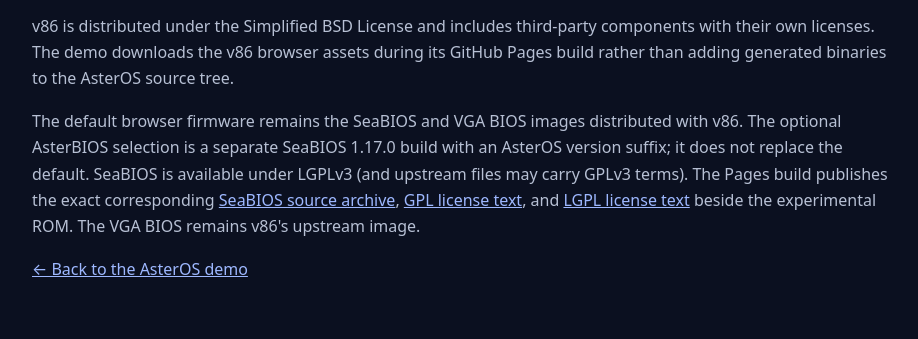
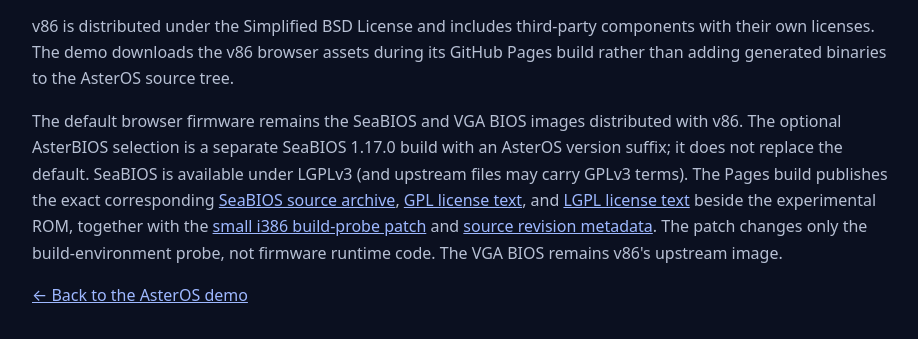
Before and after one commit to ThatOneMemeGuyFromYoutube/ai-os, a plain HTML site: page docs/third-party.html in a window 1280 px wide. Shown: the part 149-488 px from the top of the page, without its empty margins (48-966 px from the left). Drawn offline with Linux system fonts and the light colour scheme.

Commit message:
Link AsterBIOS build patch and exact source revision metadata

```diff
--- a/docs/third-party.html
+++ b/docs/third-party.html
@@ -12,7 +12,7 @@
     <h1>Third-party notices</h1>
     <p>The browser demo uses <a href="https://github.com/copy/v86">v86</a>, an x86 emulator/JIT for the browser.</p>
     <p>v86 is distributed under the Simplified BSD License and includes third-party components with their own licenses. The demo downloads the v86 browser assets during its GitHub Pages build rather than adding generated binaries to the AsterOS source tree.</p>
-    <p>The default browser firmware remains the SeaBIOS and VGA BIOS images distributed with v86. The optional AsterBIOS selection is a separate SeaBIOS 1.17.0 build with an AsterOS version suffix; it does not replace the default. SeaBIOS is available under LGPLv3 (and upstream files may carry GPLv3 terms). The Pages build publishes the exact corresponding <a href="v86/asterbios-source-rel-1.17.0.tar.gz">SeaBIOS source archive</a>, <a href="v86/SeaBIOS-COPYING">GPL license text</a>, and <a href="v86/SeaBIOS-COPYING.LESSER">LGPL license text</a> beside the experimental ROM. The VGA BIOS remains v86's upstream image.</p>
+    <p>The default browser firmware remains the SeaBIOS and VGA BIOS images distributed with v86. The optional AsterBIOS selection is a separate SeaBIOS 1.17.0 build with an AsterOS version suffix; it does not replace the default. SeaBIOS is available under LGPLv3 (and upstream files may carry GPLv3 terms). The Pages build publishes the exact corresponding <a href="v86/asterbios-source-rel-1.17.0.tar.gz">SeaBIOS source archive</a>, <a href="v86/SeaBIOS-COPYING">GPL license text</a>, and <a href="v86/SeaBIOS-COPYING.LESSER">LGPL license text</a> beside the experimental ROM, together with the <a href="v86/asterbios-build.patch">small i386 build-probe patch</a> and <a href="v86/asterbios-build-info.txt">source revision metadata</a>. The patch changes only the build-environment probe, not firmware runtime code. The VGA BIOS remains v86's upstream image.</p>
     <p><a href="index.html">← Back to the AsterOS demo</a></p>
   </main>
 </body>
```
